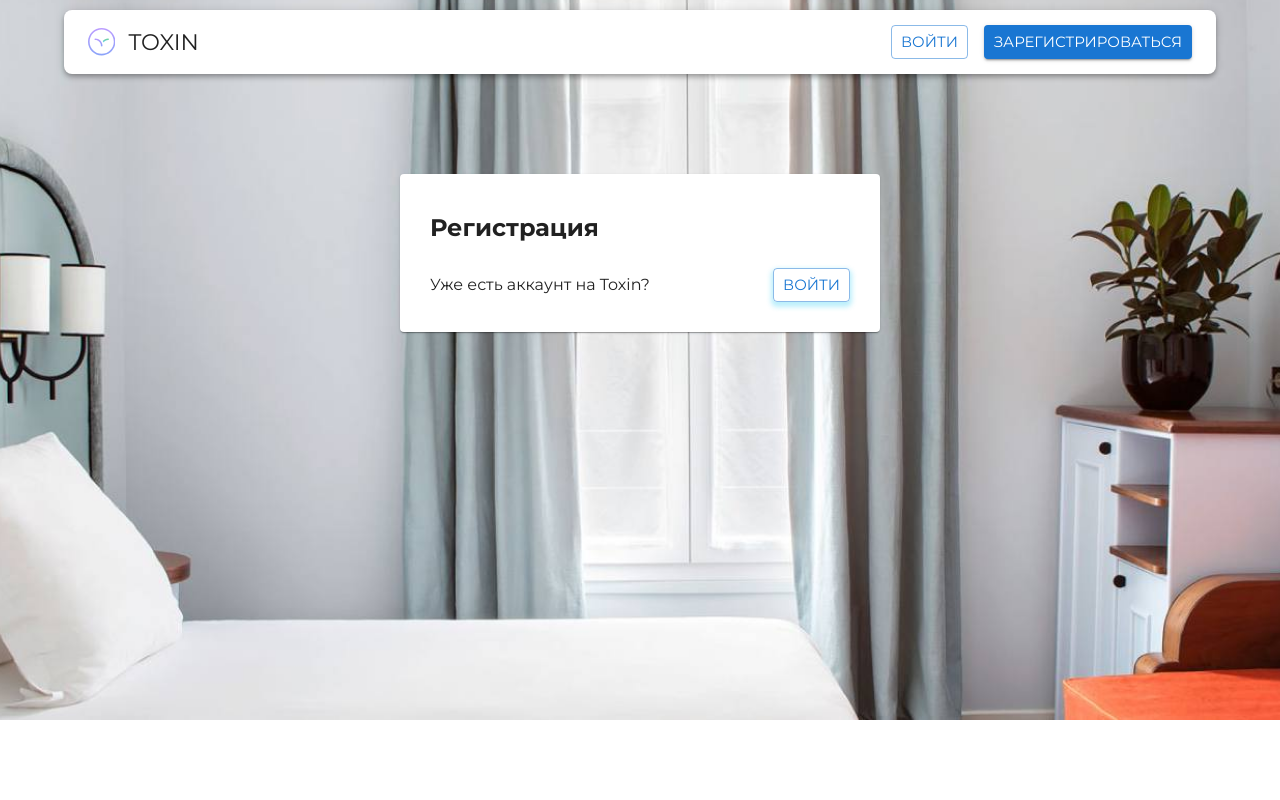
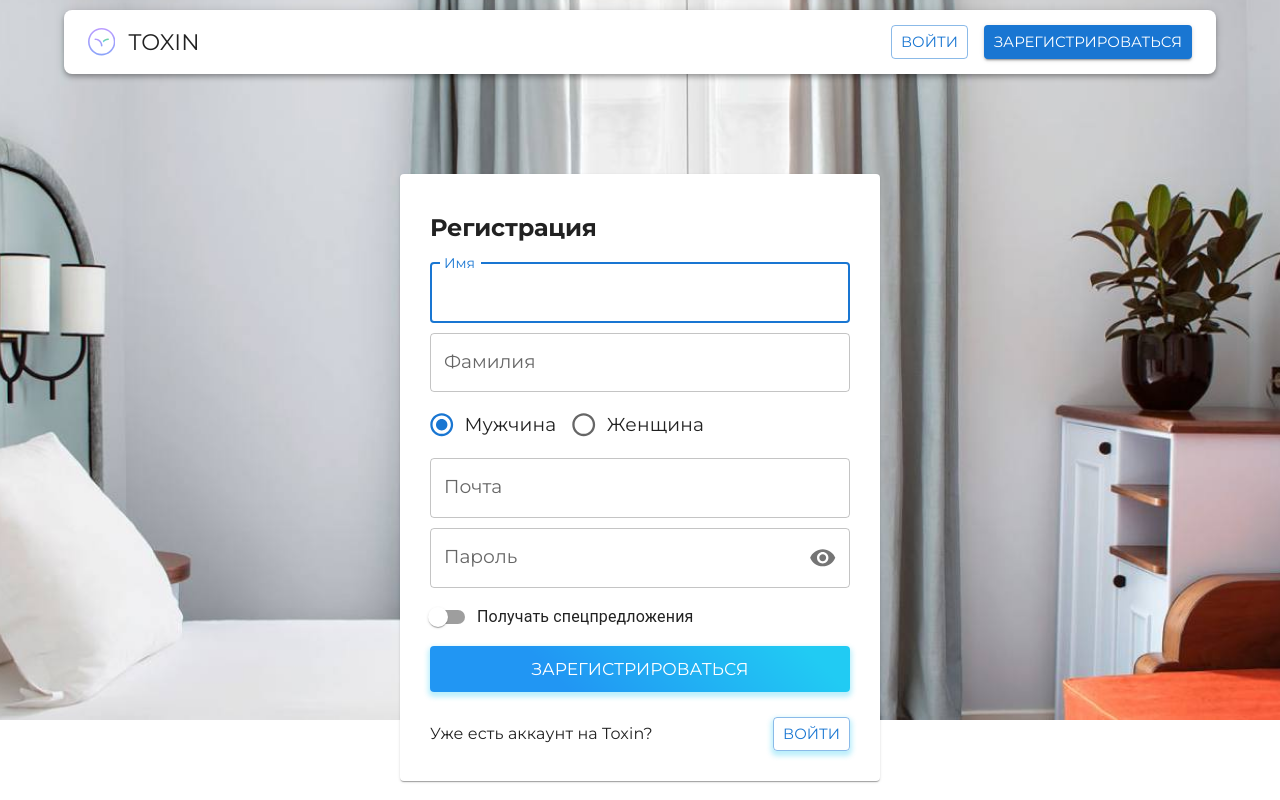
Before and after one commit to Solexofficial/react-hotel_booking, a React (Create React App) app: page /login/1 in a window 1280 px wide. Built offline with nearby package versions, Linux system fonts and the light colour scheme.

Commit message:
refactor: searchRoomsForm

```diff
--- a/src/app/components/common/form/datePickerField.jsx
+++ b/src/app/components/common/form/datePickerField.jsx
@@ -19,7 +19,9 @@ const DatePickerField = ({ label, name, value, onChange, ...rest }) => {
         mask='__.__.____'
         label={label}
         value={value}
-        onChange={date => onChange(convertToDefEventParam(name, date))}
+        onChange={date => {
+          onChange(convertToDefEventParam(name, new Date(date).getTime()));
+        }}
         {...rest}
         renderInput={params => <TextField {...params} />}
       />
--- a/src/app/components/ui/registerForm.jsx
+++ /dev/null
@@ -1,100 +0,0 @@
-import React, { useMemo } from 'react';
-import { useForm, Form } from '../../hooks/useForm';
-import { InputField, RadioGroup, DatePickerField, Switch } from '../common/form/fields';
-import withPassword from '../common/form/withPassword';
-
-import Button from './buttons/Button';
-
-const genderItems = [
-  { id: 'male', title: 'Мужчина' },
-  { id: 'female', title: 'Женщина' },
-];
-
-const initialData = {
-  firstName: '',
-  secondName: '',
-  gender: 'male',
-  birthYear: Date.now(),
-  email: '',
-  password: '',
-  subscribe: false,
-};
-
-const LoginForm = () => {
-  const validate = (fieldValues = data) => {
-    let errorsList = { ...errors };
-    if ('firstName' in fieldValues)
-      errorsList.firstName = fieldValues.firstName.length > 0 ? '' : 'Поле "Имя" обязательно для заполнения';
-    if ('secondName' in fieldValues)
-      errorsList.secondName = fieldValues.secondName.length > 0 ? '' : 'Поле "Фамилия" обязательно для заполнения';
-    if ('email' in fieldValues)
-      errorsList.email = fieldValues.email.length > 0 ? '' : 'Поле "Почта" обязательно для заполнения';
-    if ('password' in fieldValues)
-      errorsList.password = fieldValues.password.length > 0 ? '' : 'Поле "Пароль" обязательно для заполнения';
-    setErrors({
-      ...errorsList,
-    });
-
-    if (fieldValues === data) return Object.values(errorsList).every(x => x === '');
-  };
-
-  const { data, setData, errors, setErrors, handleInputChange, resetForm } = useForm(initialData, true, validate);
-
-  const handleSubmit = e => {
-    e.preventDefault();
-    if (validate()) {
-      console.log(data);
-      resetForm();
-    }
-  };
-
-  const InputFieldWithPassword = useMemo(() => withPassword(InputField), []);
-
-  return (
-    <>
-      <Form onSubmit={handleSubmit}>
-        <InputField
-          autoFocus
-          name='firstName'
-          label='Имя'
-          value={data.firstName}
-          onChange={handleInputChange}
-          error={errors.firstName}
-        />
-        <InputField
-          name='secondName'
-          label='Фамилия'
-          value={data.secondName}
-          onChange={handleInputChange}
-          error={errors.secondName}
-        />
-        <RadioGroup name='gender' value={data.gender} onChange={handleInputChange} items={genderItems} />
-        <DatePickerField
-          openTo='year'
-          mask='__.__.____'
-          label='Дата Рождения'
-          name='birthYear'
-          onChange={handleInputChange}
-          value={data.birthYear}
-          inputProps={{ placeholder: 'ДД.ММ.ГГГГ' }}
-        />
-        <InputField name='email' label='Почта' value={data.email} onChange={handleInputChange} error={errors.email} />
-        <InputFieldWithPassword
-          name='password'
-          label='Пароль'
-          type='password'
-          value={data.password}
-          onChange={handleInputChange}
-          error={errors.password}
-          inputProps={{ type: 'password' }}
-        />
-        <Switch name='subscribe' label='Получать спецпредложения' value={data.subscribe} onChange={handleInputChange} />
-        <Button type='submit' onClick={handleSubmit} fullWidth disabled={!Object.values(errors).every(x => x === '')}>
-          Зарегистрироваться
-        </Button>
-      </Form>
-    </>
-  );
-};
-
-export default LoginForm;
--- /dev/null
+++ b/src/app/components/ui/registerForm/registerForm.jsx
@@ -0,0 +1,70 @@
+import React, { useMemo } from 'react';
+import { Form, useForm } from '../../../hooks/useForm';
+import { DatePickerField, InputField, RadioGroup, Switch } from '../../common/form/fields';
+import withPassword from '../../common/form/withPassword';
+import Button from '.././buttons/button';
+import validatorConfig from './validatorConfig';
+
+const genderItems = [
+  { id: 'male', title: 'Мужчина' },
+  { id: 'female', title: 'Женщина' },
+];
+
+const initialData = {
+  firstName: '',
+  secondName: '',
+  gender: 'male',
+  birthYear: Date.now(),
+  email: '',
+  password: '',
+  subscribe: false,
+};
+
+const LoginForm = () => {
+  const { data, errors, handleInputChange, handleKeyDown, validate, resetForm } = useForm(
+    initialData,
+    true,
+    validatorConfig
+  );
+
+  const handleSubmit = e => {
+    e.preventDefault();
+    if (validate(data)) {
+      console.log(data);
+      resetForm();
+    }
+  };
+
+  const InputFieldWithPassword = useMemo(() => withPassword(InputField), []);
+
+  console.log(Object.values(errors));
+
+  return (
+    <Form
+      onSubmit={handleSubmit}
+      data={data}
+      errors={errors}
+      handleChange={handleInputChange}
+      handleKeyDown={handleKeyDown}
+    >
+      <InputField autoFocus name='firstName' label='Имя' />
+      <InputField name='secondName' label='Фамилия' />
+      <RadioGroup name='gender' items={genderItems} />
+      <DatePickerField
+        openTo='year'
+        mask='__.__.____'
+        label='Дата Рождения'
+        name='birthYear'
+        inputProps={{ placeholder: 'ДД.ММ.ГГГГ' }}
+      />
+      <InputField name='email' label='Почта' />
+      <InputFieldWithPassword name='password' label='Пароль' type='password' inputProps={{ type: 'password' }} />
+      <Switch name='subscribe' label='Получать спецпредложения' />
+      <Button type='submit' onClick={handleSubmit} fullWidth disabled={!Object.values(errors).every(x => x === '')}>
+        Зарегистрироваться
+      </Button>
+    </Form>
+  );
+};
+
+export default LoginForm;
--- a/src/app/components/ui/registerForm/validatorConfig.js
+++ b/src/app/components/ui/registerForm/validatorConfig.js
@@ -1,4 +1,14 @@
 const validatorConfig = {
+  firstName: {
+    isRequired: {
+      message: 'Поле "Имя" обязательно для заполнения',
+    },
+  },
+  secondName: {
+    isRequired: {
+      message: 'Поле "Фамилия" обязательно для заполнения',
+    },
+  },
   email: {
     isRequired: {
       message: 'Электронная почта обязательна для заполнения',
--- a/src/app/components/ui/searchRoomsForm/searchRoomsForm.jsx
+++ b/src/app/components/ui/searchRoomsForm/searchRoomsForm.jsx
@@ -1,39 +1,37 @@
-import { FormControl } from '@material-ui/core';
 import { ArrowRight } from '@mui/icons-material';
 import { Card } from '@mui/material';
 import React from 'react';
-import { useForm, Form } from '../../../hooks/useForm';
+import { Form, useForm } from '../../../hooks/useForm';
 import declOfNum from '../../../utils/declOfNum';
 import { DatePickerField, NumberField } from '../../common/form/fields';
-import SmallTitle from '../../common/typography/smallTitle';
 import Title from '../../common/typography/title';
 import Accordion from '../accordion';
 import Button from '../buttons/button';
 import useStyles from './styles';
+import validatorConfig from './validatorConfig';
 
-const initialDate = { adults: 0, children: 0, babies: 0, arrival: null, departure: null };
+const initialData = {
+  adults: 0,
+  children: 0,
+  babies: 0,
+  arrival: new Date(Date.now()),
+  departure: new Date(Date.now()),
+};
 
 const SearchRoomsForm = () => {
   const classes = useStyles();
-  const validate = (fieldValues = data) => {
-    let temp = { ...errors };
-    if ('fullName' in fieldValues) temp.fullName = fieldValues.fullName ? '' : 'This field is required.';
-    if ('email' in fieldValues) temp.email = /$^|.+@.+..+/.test(fieldValues.email) ? '' : 'Email is not valid.';
-    if ('mobile' in fieldValues) temp.mobile = fieldValues.mobile.length > 9 ? '' : 'Minimum 10 numbers required.';
-    if ('departmentId' in fieldValues)
-      temp.departmentId = fieldValues.departmentId.length !== 0 ? '' : 'This field is required.';
-    setErrors({
-      ...temp,
-    });
 
-    if (fieldValues === data) return Object.values(temp).every(x => x === '');
-  };
-
-  const { data, setData, errors, setErrors, handleInputChange, resetForm } = useForm(initialDate, true, validate);
+  const { data, setData, errors, handleInputChange, handleKeyDown, validate, resetForm } = useForm(
+    initialData,
+    true,
+    validatorConfig
+  );
 
   const handleSubmit = e => {
     e.preventDefault();
-    if (validate()) {
+    console.log(errors);
+    console.log(validate(data));
+    if (validate(data)) {
       console.log(data);
       resetForm();
     }
@@ -53,55 +51,48 @@ const SearchRoomsForm = () => {
   };
 
   return (
-    <>
     <Card raised className={classes.root}>
-        <Form onSubmit={handleSubmit}>
       <Title isBold>Найдём номера под ваши пожелания</Title>
-          <FormControl fullWidth>
+      <Form
+        onSubmit={handleSubmit}
+        data={data}
+        errors={errors}
+        handleChange={handleInputChange}
+        handleKeyDown={handleKeyDown}
+      >
         <DatePickerField
           label='Дата прибытия'
-              value={data.arrival}
           minDate={Date.now()}
-              onChange={handleInputChange}
           name='arrival'
+          clearable
           inputProps={{ placeholder: 'ДД.ММ.ГГГГ' }}
         />
         <DatePickerField
           label='Дата выезда'
-              value={data.departure}
           minDate={Date.now()}
-              onChange={handleInputChange}
           name='departure'
           inputProps={{ placeholder: 'ДД.ММ.ГГГГ' }}
         />
-          </FormControl>
-          <FormControl fullWidth>
-            <SmallTitle isBold upperCase>
-              Гости
-            </SmallTitle>
-            <Accordion label={getAccordionLabel()}>
+        <Accordion label={getAccordionLabel()} name='accordion'>
           <NumberField label='Взрослые' name='adults' value={data.adults} setData={setData} />
           <NumberField label='Дети' name='children' value={data.children} setData={setData} />
           <NumberField label='Младенцы' name='babies' value={data.babies} setData={setData} />
         </Accordion>
-          </FormControl>
-          <Button variant='outlined' size='small' onClick={resetForm} className={classes.btnReset}>
+        <Button variant='outlined' type='button' size='small' onClick={resetForm} className={classes.btnReset}>
           Очистить
         </Button>
         <Button
-            variant='contained'
-            size='large'
-            color='primary'
           endIcon={<ArrowRight />}
+          type='submit'
           className={classes.btnSubmit}
           onClick={handleSubmit}
+          disabled={Object.keys(errors).length > 0}
           fullWidth
         >
           Подобрать номер
         </Button>
       </Form>
     </Card>
-    </>
   );
 };
 
--- /dev/null
+++ b/src/app/components/ui/searchRoomsForm/validatorConfig.js
@@ -0,0 +1,14 @@
+const validatorConfig = {
+  arrival: {
+    isValidDate: {
+      message: 'Поле "Дата прибытия" не корректна',
+    },
+  },
+  departure: {
+    isValidDate: {
+      message: 'Поле "Дата прибытия" не корректна',
+    },
+  },
+};
+
+export default validatorConfig;
--- a/src/app/hooks/useForm.jsx
+++ b/src/app/hooks/useForm.jsx
@@ -2,7 +2,7 @@ import React, { useCallback, useState } from 'react';
 import { makeStyles } from '@material-ui/core';
 import { validator } from '../utils/validator';
 
-export function useForm(initialData, validateOnChange = false, validatorConfig) {
+export function useForm(initialData, validateOnChange, validatorConfig) {
   const [data, setData] = useState(initialData || {});
   const [errors, setErrors] = useState({});
 
@@ -70,11 +70,13 @@ const useStyles = makeStyles(theme => ({
 
 export function Form({ children, handleChange, data, errors, handleKeyDown, ...rest }) {
   const classes = useStyles();
-
   const clonedElements = React.Children.map(children, child => {
     const childType = typeof child.type;
     let config = {};
-    if (childType === 'object' || (childType === 'function' && child.props.type !== 'submit')) {
+    if (
+      childType === 'object' ||
+      (childType === 'function' && child.props.type !== 'submit' && child.props.type !== 'button')
+    ) {
       if (!child.props.name) {
         throw new Error('name property is required for field component', child);
       }
@@ -86,13 +88,6 @@ export function Form({ children, handleChange, data, errors, handleKeyDown, ...r
         onKeyDown: handleKeyDown,
       };
     }
-    if (childType === 'string') {
-      if (child.type === 'button') {
-        if (child.props.type === 'submit' || child.props.type === undefined) {
-          config = { ...child.props, disabled: true };
-        }
-      }
-    }
     return React.cloneElement(child, config);
   });
 
--- a/src/app/layouts/login/login.jsx
+++ b/src/app/layouts/login/login.jsx
@@ -6,8 +6,8 @@ import Header from '../../components/common/header';
 import Text from '../../components/common/typography/text';
 import Title from '../../components/common/typography/title';
 import Button from '../../components/ui/buttons/button';
-import LoginForm from '../../components/ui/LoginForm/loginForm';
-import RegisterForm from '../../components/ui/registerForm';
+import LoginForm from '../../components/ui/loginForm/loginForm';
+import RegisterForm from '../../components/ui/registerForm/registerForm';
 import useStyles from './styles';
 
 const Login = () => {
@@ -40,7 +40,7 @@ const Login = () => {
           ) : (
             <>
               <Title isBold>Регистрация</Title>
-              {/* <RegisterForm /> */}
+              <RegisterForm />
               <Box className={classes.formFooter}>
                 <Text variant='subtitle2' component='h5'>
                   Уже есть аккаунт на Toxin?
--- a/src/app/utils/validator.js
+++ b/src/app/utils/validator.js
@@ -4,10 +4,11 @@ export function validator(data, config) {
     let statusValidate;
     switch (validateMethod) {
       case 'isRequired': {
+        console.log(data);
         if (typeof data === 'boolean') {
           statusValidate = !data;
         } else {
-          statusValidate = data.trim() === '';
+          statusValidate = data && data.trim() === '';
         }
         break;
       }
@@ -30,6 +31,10 @@ export function validator(data, config) {
         statusValidate = data.length < config.value;
         break;
       }
+      case 'isValidDate': {
+        statusValidate = data === 0;
+        break;
+      }
       default:
         break;
     }
```
Lines whose indentation alone changed are shown as unchanged.
